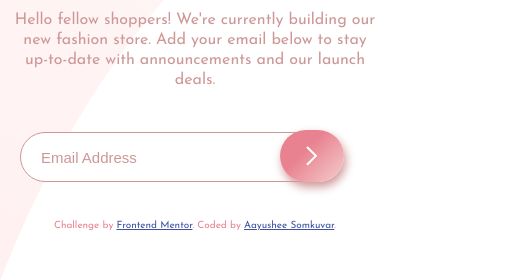
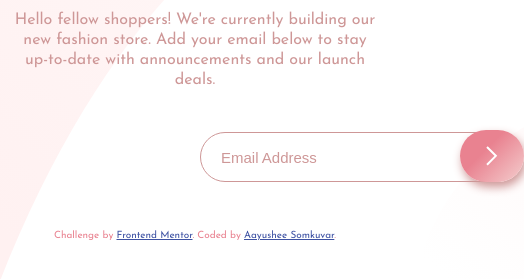
Before and after one commit to SOMKUVAR/challange4, a plain HTML site: page index.html in a window 390 px wide. Shown: the part 519-798 px from the top of the page, 524 px wide, since content can reach past the window. Drawn offline with Linux system fonts and the light colour scheme.

Commit message:
commit on 'master'

```diff
--- a/index.css
+++ b/index.css
@@ -183,4 +183,10 @@ input::after {
     left: 230px;
     /* margin-top:10px; */
   }
+  .center{
+    display: flex;
+    align-items: center;
+    justify-content: center;
+    flex-direction: column;
+  }
 }
--- a/index.html
+++ b/index.html
@@ -47,6 +47,7 @@
         Hello fellow shoppers! We're currently building our new fashion store.
         Add your email below to stay up-to-date with announcements and our
         launch deals.
+        <div class="center">
         <div class="input" id = "input">
            <img src="./images/icon-error.svg" alt="" id="e">
           <img src="./images/icon-arrow.svg" alt="" id="icon"  />
@@ -54,6 +55,7 @@
         </div>
         <div id = "error"></div>
       </div>
+    </div>
     </main>
     <footer>
     <p class="attribution">
```
